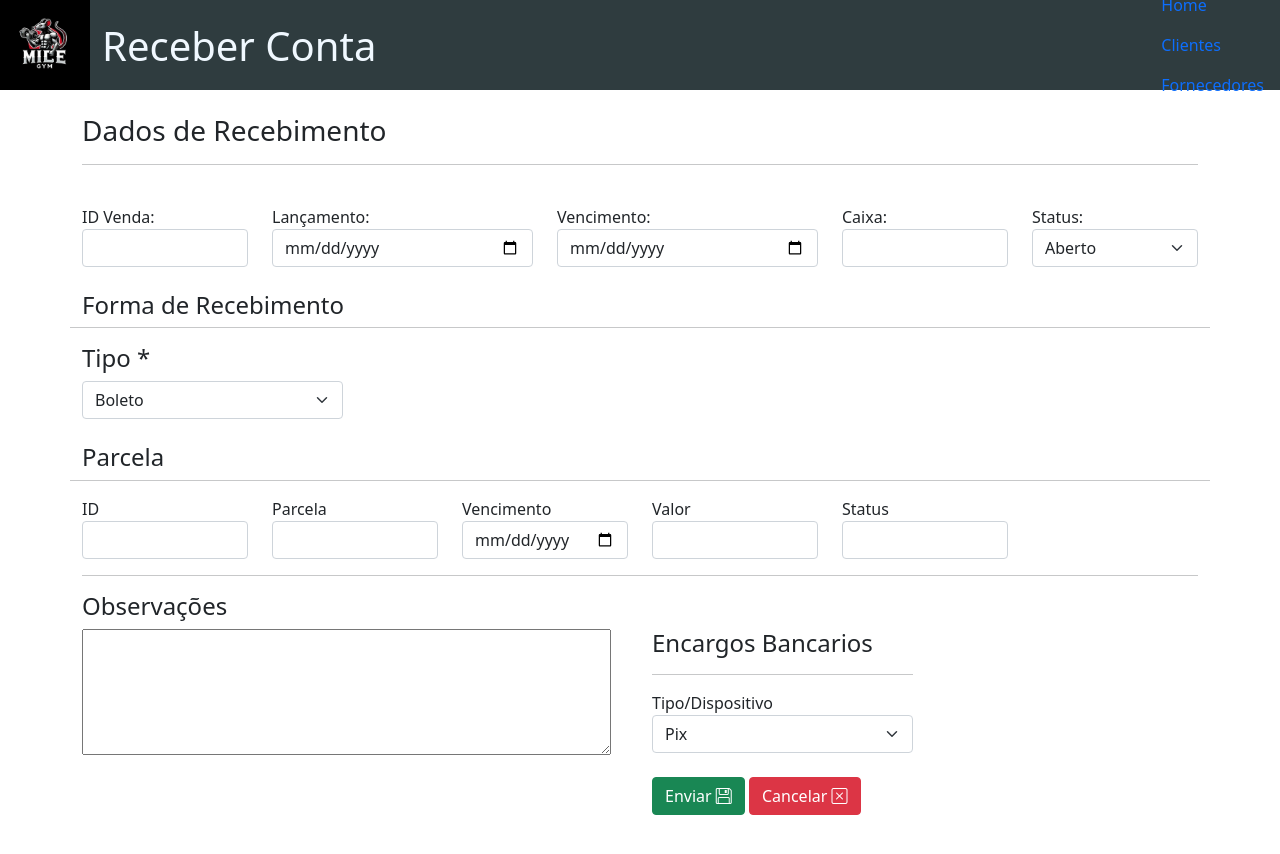
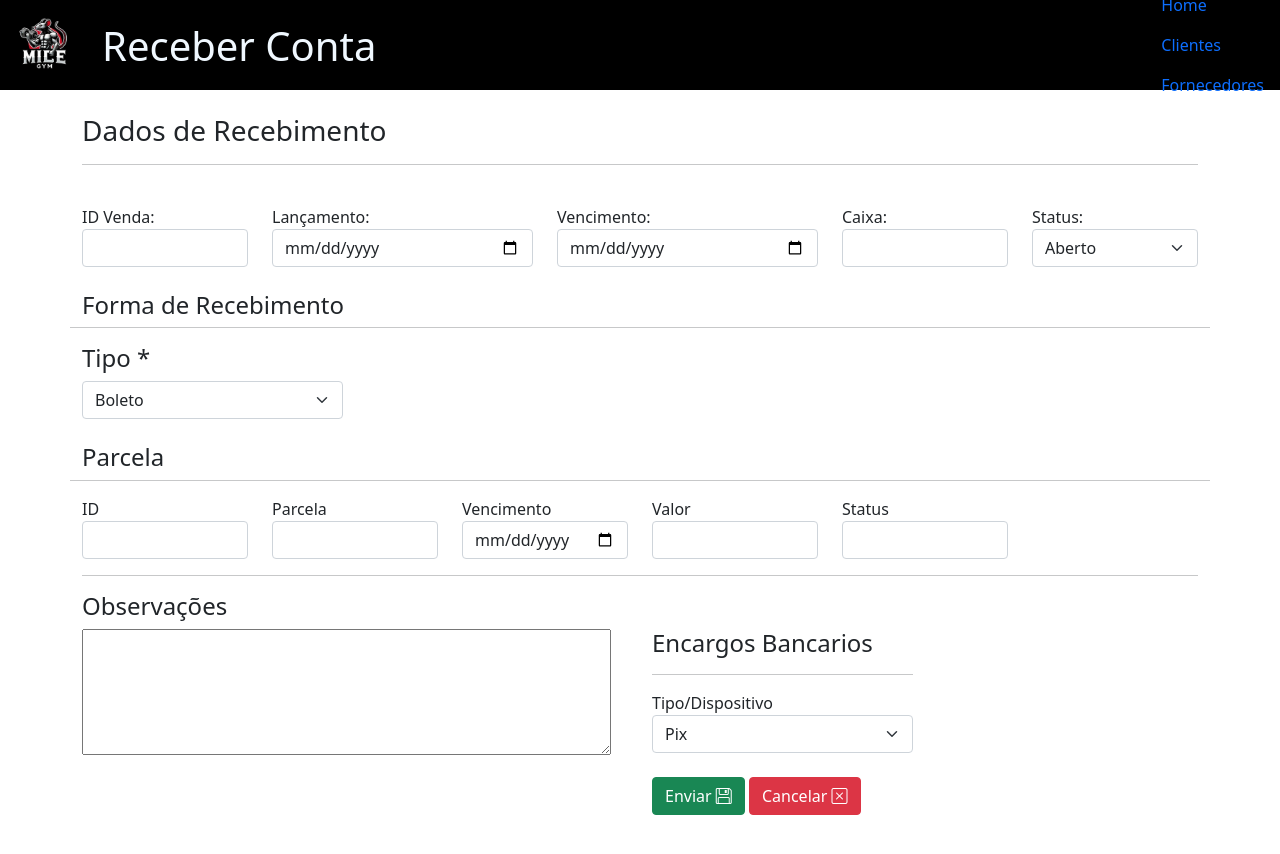
Before and after one commit to GabrielyMartins/Telas-Html---Mice-Gym, a plain HTML site: page trabalhoelias2/index.html in a window 1280 px wide. Drawn offline with nearby package versions, Linux system fonts and the light colour scheme.

Commit message:
Update estilo.css
terceiro commit - recebimento de contas

Co-Authored-By: wendry08 <129702889+wendry08@users.noreply.github.com>

```diff
--- a/trabalhoelias2/css/estilo.css
+++ b/trabalhoelias2/css/estilo.css
@@ -4,7 +4,7 @@
     flex-direction: column;
 }
 .slidebar{
-    background-color: #2f3c3f;
+    background-color: black;
     display: flex;
     height: 90px;
     width: 100%;
```
